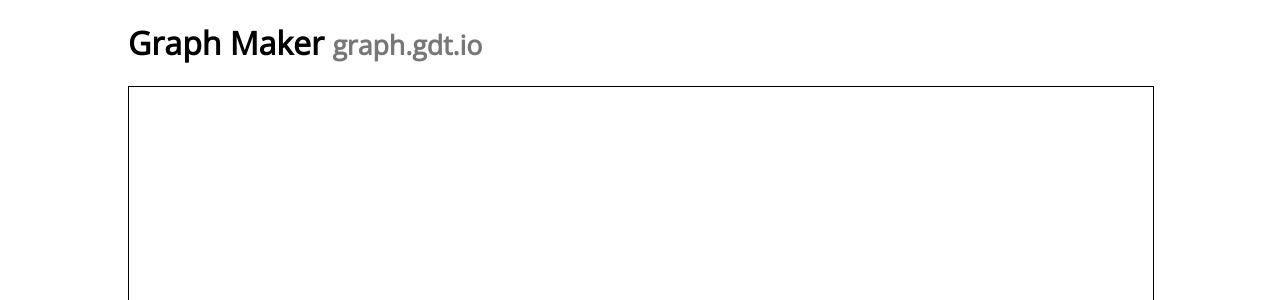
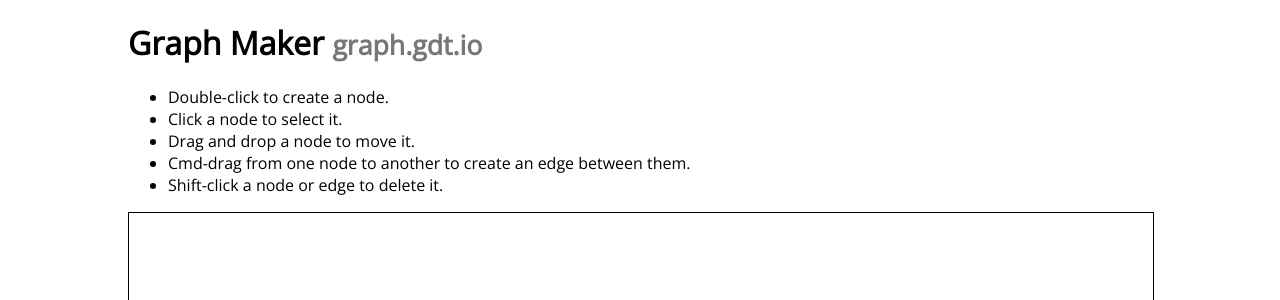
Before and after one commit to gregorytoprak/graf, a React (Create React App) app: page / in a window 1280 px wide. Shown: the top 300 px of the page. Built offline with nearby package versions, Linux system fonts and the light colour scheme.

Commit message:
Reinsert usage / instructions / functionality onto page

```diff
--- a/src/components/App.js
+++ b/src/components/App.js
@@ -6,6 +6,13 @@
     return (
       <div className='App'>
         <h1>Graph Maker <small>graph.gdt.io</small></h1>
+        <ul className='usage'>
+          <li>Double-click to create a node.</li>
+          <li>Click a node to select it.</li>
+          <li>Drag and drop a node to move it.</li>
+          <li>Cmd-drag from one node to another to create an edge between them.</li>
+          <li>Shift-click a node or edge to delete it.</li>
+        </ul>
         <div className='container'>
           <Graph />
         </div>
--- a/src/styles.css
+++ b/src/styles.css
@@ -8,7 +8,7 @@
   font-family: 'Open Sans', sans-serif;
 }
 
-h1 {
+h1, .usage {
   -webkit-user-select: none;
      -moz-user-select: none;
       -ms-user-select: none;
```
Also changed, not shown: 1 other file (tests, documents, lock files or other folders).
